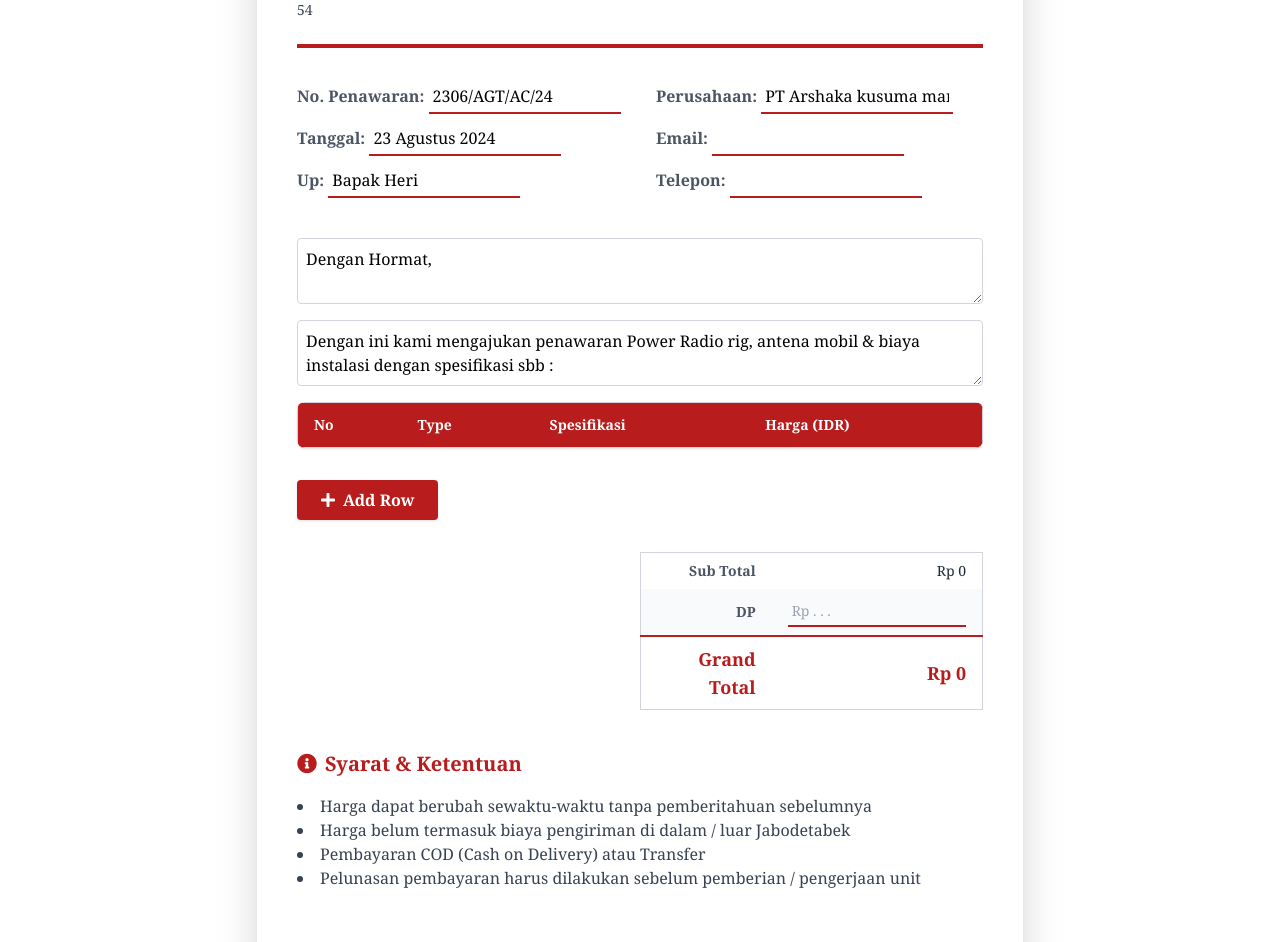
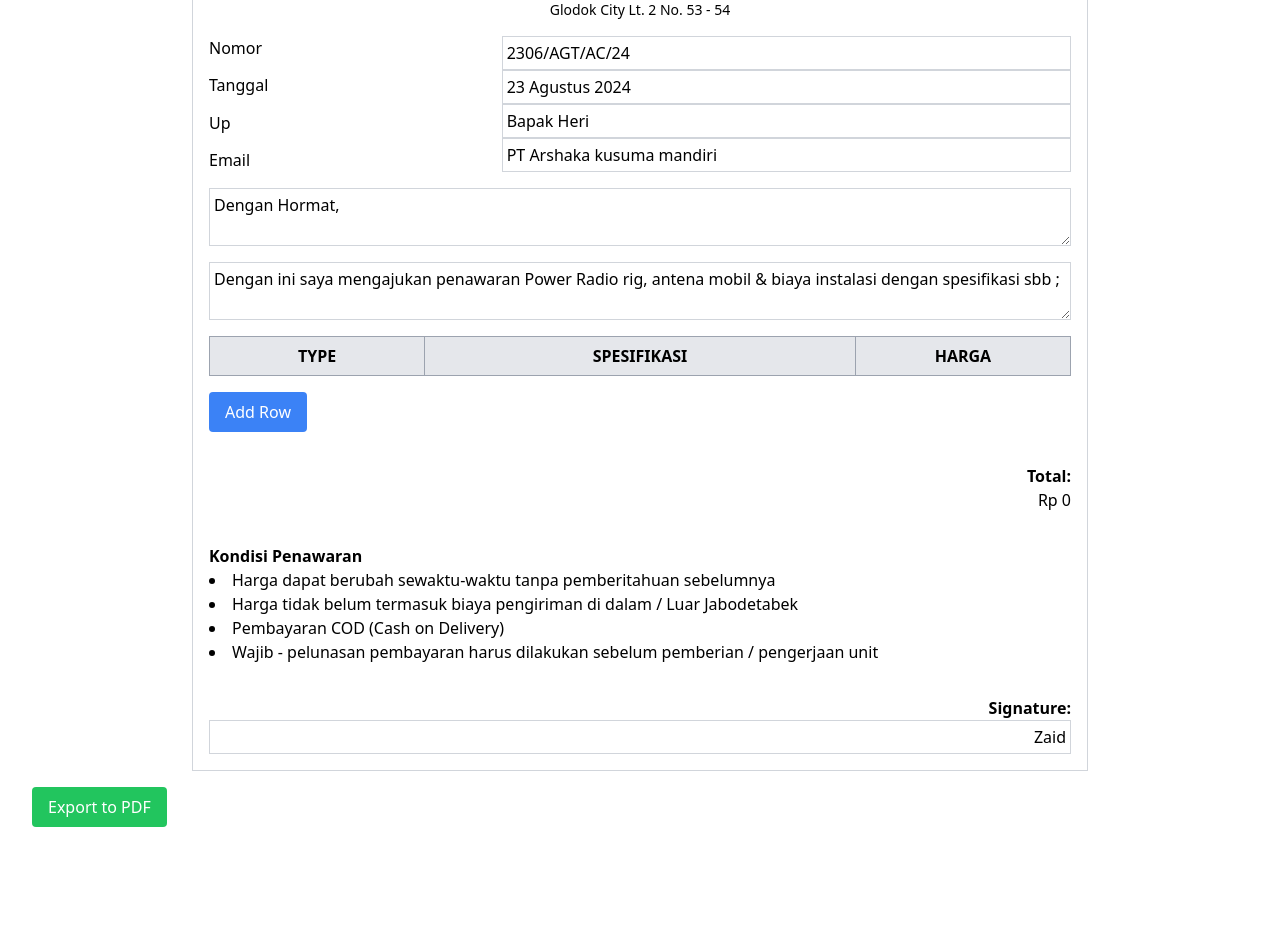
Before and after one commit to AldoWibowo/penawaran, a plain HTML site: page index.html in a window 1280 px wide. Shown: the part 157-1099 px from the top of the page. After the commit the page ends 1016 px from the top, so only its background shows below. Drawn offline with nearby package versions, Linux system fonts and the light colour scheme.

Commit message:
Rollback the UI

```diff
--- a/index.html
+++ b/index.html
@@ -1,127 +1,35 @@
-
 <html lang="en">
  <head>
   <meta charset="utf-8"/>
   <meta content="width=device-width, initial-scale=1.0" name="viewport"/>
-    <title>Penawaran</title>
-    <script src="https://cdn.tailwindcss.com"></script>
+  <title>
+   Penawaran
+  </title>
+  <script src="https://cdn.tailwindcss.com">
+  </script>
   <link href="https://cdnjs.cloudflare.com/ajax/libs/font-awesome/5.15.3/css/all.min.css" rel="stylesheet"/>
-    <script src="https://cdnjs.cloudflare.com/ajax/libs/html2pdf.js/0.9.2/html2pdf.bundle.min.js"></script>
-    <link href="https://fonts.googleapis.com/css2?family=Pacifico&display=swap" rel="stylesheet">
-    <style>
-        body {
-            font-family: Arial, sans-serif;
-        }
-        .pdf-content {
-            padding: 20px;
-        }
-        .font-signature {
-            font-family: 'Pacifico', cursive;
-            letter-spacing: 2px;
-        }
-    </style>
-</head>
-<body class="p-8">
-    <div id="quotationContent" class="max-w-3xl mx-auto pdf-content bg-white rounded-2xl shadow-2xl p-4 sm:p-6 md:p-10 border border-gray-200 font-serif">
-        <!-- Company Header -->
-        <div class="flex flex-col md:flex-row md:items-center md:justify-between mb-8 pb-6 border-b-4 border-red-700 gap-4">
-            <div>
-                <h1 class="text-4xl font-extrabold text-red-700 tracking-wide mb-1 uppercase">ARFICA COM</h1>
-                <p class="text-gray-700 text-sm">Radio Communication & Accessories</p>
-                <p class="text-gray-700 text-sm">Jl Gajah Mada, Pasar Glodok Jaya | Glodok City Lt.2 Blk No : 53-54</p>
-            </div>
-            <div class="text-right">
-                <span class="inline-block bg-red-700 text-white text-2xl font-bold px-6 py-2 rounded shadow uppercase tracking-widest border-2 border-red-700">PENAWARAN</span>
-            </div>
-        </div>
-        <!-- Penawaran & Recipient Details -->
-        <div class="grid grid-cols-1 md:grid-cols-2 gap-4 md:gap-8 mb-10">
-            <div>
-                <div class="mb-2"><span class="font-semibold text-gray-600">No. Penawaran:</span> <input class="border-b-2 border-red-700 bg-transparent p-1 w-48 focus:outline-none" type="text" value="2306/AGT/AC/24"/></div>
-                <div class="mb-2"><span class="font-semibold text-gray-600">Tanggal:</span> <input class="border-b-2 border-red-700 bg-transparent p-1 w-48 focus:outline-none" type="text" value="23 Agustus 2024"/></div>
-                <div><span class="font-semibold text-gray-600">Up:</span> <input class="border-b-2 border-red-700 bg-transparent p-1 w-48 focus:outline-none" type="text" value="Bapak Heri"/></div>
-            </div>
-            <div>
-                <div class="mb-2"><span class="font-semibold text-gray-600">Perusahaan:</span> <input class="border-b-2 border-red-700 bg-transparent p-1 w-48 focus:outline-none" type="text" value="PT Arshaka kusuma mandiri"/></div>
-                <div class="mb-2"><span class="font-semibold text-gray-600">Email:</span> <input class="border-b-2 border-red-700 bg-transparent p-1 w-48 focus:outline-none" type="text" value=""/></div>
-                <div><span class="font-semibold text-gray-600">Telepon:</span> <input class="border-b-2 border-red-700 bg-transparent p-1 w-48 focus:outline-none" type="text" value=""/></div>
-            </div>
-        </div>
-        <!-- Opening -->
-        <div class="mb-4">
-            <textarea class="w-full border border-gray-300 p-2 rounded" rows="2">Dengan Hormat,</textarea>
-        </div>
-        <div class="mb-4">
-            <textarea class="w-full border border-gray-300 p-2 rounded" rows="2">Dengan ini kami mengajukan penawaran Power Radio rig, antena mobil & biaya instalasi dengan spesifikasi sbb :</textarea>
-        </div>
-        <!-- Penawaran Table -->
-        <div class="overflow-x-auto rounded-lg shadow mb-8">
-        <table class="min-w-full text-xs sm:text-sm text-left text-gray-800 bg-white border border-gray-300 rounded-lg" id="quotationTable">
-            <thead class="bg-red-700 text-white">
-                <tr>
-                    <th class="px-2 sm:px-4 py-2 sm:py-3 font-semibold">No</th>
-                    <th class="px-2 sm:px-4 py-2 sm:py-3 font-semibold">Type</th>
-                    <th class="px-2 sm:px-4 py-2 sm:py-3 font-semibold">Spesifikasi</th>
-                    <th class="px-2 sm:px-4 py-2 sm:py-3 font-semibold">Harga (IDR)</th>
-                </tr>
-            </thead>
-            <tbody class="divide-y divide-gray-200">
-                <!-- Rows will be added here dynamically -->
-            </tbody>
-        </table>
-        </div>
-        <button id="addRowButton" class="bg-red-700 hover:bg-red-600 transition text-white px-4 sm:px-6 py-2 mb-8 rounded shadow flex items-center font-semibold w-full sm:w-auto justify-center" onclick="addRow()"><i class="fas fa-plus mr-2"></i>Add Row</button>
-        <!-- Totals Section -->
-        <div class="flex flex-col items-end mb-10">
-            <div class="w-full md:w-1/2">
-                <table class="min-w-full text-xs sm:text-sm text-right text-gray-800 bg-white border border-gray-300 rounded-lg">
-                    <tr>
-                        <td class="px-2 sm:px-4 py-2 font-semibold text-gray-600">Sub Total</td>
-                        <td id="subTotal" class="px-2 sm:px-4 py-2">Rp 0</td>
-                    </tr>
-                    <tr class="bg-gray-50">
-                        <td class="px-2 sm:px-4 py-2 font-semibold text-gray-600">DP</td>
-                        <td class="px-2 sm:px-4 py-2"><input class="border-b-2 border-red-700 bg-transparent p-1 w-full focus:outline-none" type="text" placeholder="Rp . . ." oninput="calculateTotal()"/></td>
-                    </tr>
-                    <tr>
-                        <td class="px-2 sm:px-4 py-2 font-bold text-red-700 text-base sm:text-lg border-t-2 border-red-700">Grand Total</td>
-                        <td id="grandTotal" class="px-2 sm:px-4 py-2 font-bold text-red-700 text-base sm:text-lg border-t-2 border-red-700">Rp 0</td>
-                    </tr>
-                </table>
-            </div>
-        </div>
-        <!-- Syarat & Ketentuan -->
-        <div class="mb-10">
-            <h2 class="text-lg sm:text-xl font-bold mb-4 text-red-700 flex items-center"><i class="fas fa-info-circle mr-2"></i>Syarat & Ketentuan</h2>
-            <ul class="list-disc list-inside text-gray-700">
-                <li>Harga dapat berubah sewaktu-waktu tanpa pemberitahuan sebelumnya</li>
-                <li>Harga belum termasuk biaya pengiriman di dalam / luar Jabodetabek</li>
-                <li>Pembayaran COD (Cash on Delivery) atau Transfer</li>
-                <li>Pelunasan pembayaran harus dilakukan sebelum pemberian / pengerjaan unit</li>
-            </ul>
-        </div>
-        <!-- Signature Section -->
-        <div class="flex justify-end mt-16">
-    <div class="text-right w-full md:w-1/2 flex flex-col items-end">
-        <span class="text-gray-500 text-sm mb-2">Tanda Tangan Resmi</span>
-        <input type="text" placeholder="Tulis Nama Disini"
-            class="mt-2 w-full max-w-xs h-12 sm:h-16 border-b-2 border-red-700 bg-transparent
-                   text-2xl sm:text-3xl text-red-700 font-signature px-2 focus:outline-none" />
-    </div>
-</div>
-        <button id="exportButton" class="bg-red-700 hover:bg-red-600 transition text-white px-4 sm:px-6 py-2 mt-10 rounded shadow flex items-center font-semibold w-full sm:w-auto justify-center" onclick="exportToPDF()"><i class="fas fa-file-pdf mr-2"></i>Export to PDF</button>
-    </div>
+  <script src="https://cdnjs.cloudflare.com/ajax/libs/html2pdf.js/0.9.2/html2pdf.bundle.min.js">
+  </script>
   <script>
    function addRow() {
             const table = document.getElementById('quotationTable').getElementsByTagName('tbody')[0];
-            const rowCount = table.rows.length + 1;
-            const row = table.insertRow();
-            row.innerHTML = `
-                <td>${rowCount}</td>
-                <td><input class="border border-gray-300 p-1 w-full" type="text" placeholder="Type"/></td>
-                <td><textarea class="border border-gray-300 p-1 w-full" placeholder="Spesifikasi"></textarea></td>
-                <td><input class="border border-gray-300 p-1 w-full" type="text" placeholder="Harga (IDR)" oninput="formatCurrency(this); calculateTotal()"/></td>
+            const newRow = table.insertRow();
+            newRow.innerHTML = `
+                <td class="border border-gray-400 p-2">
+                    <input class="w-full border border-gray-300 p-1" type="text" />
+                </td>
+                <td class="border border-gray-400 p-2">
+                    <textarea class="w-full border border-gray-300 p-1" rows="4" oninput="autoResize(this)"></textarea>
+                </td>
+                <td class="border border-gray-400 p-2 text-right">
+                    <input class="w-full border border-gray-300 p-1 text-right harga-input" type="text" oninput="formatCurrency(this); calculateTotal()" />
+                </td>
             `;
+        }
+
+        function autoResize(textarea) {
+            textarea.style.height = 'auto';
+            textarea.style.height = textarea.scrollHeight + 'px';
         }
 
         function formatCurrency(input) {
@@ -129,23 +37,17 @@
             if (value) {
                 value = parseInt(value).toLocaleString('id-ID');
             }
-            input.value = value ? `Rp ${value}` : '';
+            input.value = value;
         }
 
         function calculateTotal() {
-            const table = document.getElementById('quotationTable').getElementsByTagName('tbody')[0];
-            let subTotal = 0;
-            for (let i = 0; i < table.rows.length; i++) {
-                const hargaInput = table.rows[i].cells[3].getElementsByTagName('input')[0].value.replace(/[^0-9]/g, "");
-                if (hargaInput) {
-                    subTotal += parseFloat(hargaInput);
+            const hargaInputs = document.getElementsByClassName('harga-input');
+            let total = 0;
+            for (let i = 0; i < hargaInputs.length; i++) {
+                const value = hargaInputs[i].value.replace(/[^0-9]/g, '');
+                total += parseInt(value) || 0;
             }
-            }
-            document.getElementById('subTotal').innerText = `Rp ${subTotal.toLocaleString('id-ID')}`;
-
-            const dp = document.querySelector('input[placeholder="Rp . . ."]').value.replace(/[^0-9]/g, "");
-            const grandTotal = subTotal - (dp ? parseFloat(dp) : 0);
-            document.getElementById('grandTotal').innerText = `Rp ${grandTotal.toLocaleString('id-ID')}`;
+            document.getElementById('totalHarga').innerText = `Rp ${total.toLocaleString('id-ID')}`;
         }
 
         function exportToPDF() {
@@ -155,18 +57,127 @@
             exportButton.style.display = 'none';
 
             const element = document.getElementById('quotationContent');
-            const opt = {
-                margin: 1,
-                filename: 'penawaran.pdf',
-                image: { type: 'jpeg', quality: 0.98 },
-                html2canvas: { scale: 2 },
-                jsPDF: { unit: 'in', format: 'letter', orientation: 'portrait' }
-            };
-            html2pdf().from(element).set(opt).save().then(() => {
+
+            html2pdf().from(element).save('penawaran.pdf').then(() => {
                 addRowButton.style.display = 'block';
                 exportButton.style.display = 'block';
             });
         }
   </script>
+ </head>
+ <body class="bg-white p-8">
+  <a class="bg-gray-500 text-white px-4 py-2 rounded mb-4 inline-block" href="dashboard">
+   Back to Dashboard
+  </a>
+  <div class="max-w-4xl mx-auto border border-gray-300 p-4" id="quotationContent">
+   <div class="text-center mb-4">
+    <!--<img alt="Company Logo" class="mx-auto mb-2" height="100" src="https://storage.googleapis.com/a1aa/image/iTKReaenVWhnVEGNpYeJgLgnWE9YDcYhYhSSM1cfSQAyBqtPB.jpg" width="100"/>-->
+    <h1 class="text-2xl font-bold text-red-600">
+     ARFICA COM
+    </h1>
+    <p class="text-sm text-red-600">
+     Radio Communication &amp; Accessories
+    </p>
+    <p class="text-sm">
+     Glodok City Lt. 2 No. 53 - 54
+    </p>
+   </div>
+   <div class="mb-4">
+    <div class="grid grid-cols-1 md:grid-cols-3 gap-4">
+     <div class="md:col-span-1 flex flex-col justify-between">
+      <p>
+       Nomor
+      </p>
+      <p>
+       Tanggal
+      </p>
+      <p>
+       Up
+      </p>
+      <p>
+       Email
+      </p>
+     </div>
+     <div class="md:col-span-2 flex flex-col justify-between">
+      <p>
+       <input class="w-full border border-gray-300 p-1" type="text" value="2306/AGT/AC/24"/>
+      </p>
+      <p>
+       <input class="w-full border border-gray-300 p-1" type="text" value="23 Agustus 2024"/>
+      </p>
+      <p>
+       <input class="w-full border border-gray-300 p-1" type="text" value="Bapak Heri"/>
+      </p>
+      <p>
+       <input class="w-full border border-gray-300 p-1" type="text" value="PT Arshaka kusuma mandiri"/>
+      </p>
+     </div>
+    </div>
+   </div>
+   <p class="mb-4">
+    <textarea class="w-full border border-gray-300 p-1" rows="2">Dengan Hormat,</textarea>
+   </p>
+   <p class="mb-4">
+    <textarea class="w-full border border-gray-300 p-1" rows="2">Dengan ini saya mengajukan penawaran Power Radio rig, antena mobil &amp; biaya instalasi dengan spesifikasi sbb ;</textarea>
+   </p>
+   <table class="w-full border-collapse border border-gray-400 mb-4" id="quotationTable">
+    <thead>
+     <tr class="bg-gray-200">
+      <th class="border border-gray-400 p-2 w-1/4">
+       TYPE
+      </th>
+      <th class="border border-gray-400 p-2 w-1/2">
+       SPESIFIKASI
+      </th>
+      <th class="border border-gray-400 p-2 w-1/4">
+       HARGA
+      </th>
+     </tr>
+    </thead>
+    <tbody>
+    </tbody>
+   </table>
+   <button class="bg-blue-500 text-white px-4 py-2 rounded" id="addRowButton" onclick="addRow()">
+    Add Row
+   </button>
+   <div class="mt-8">
+    <p class="text-right font-bold">
+     Total:
+    </p>
+    <p class="text-right" id="totalHarga">
+     Rp 0
+    </p>
+   </div>
+   <div class="mb-4 mt-8">
+    <p class="font-bold">
+     Kondisi Penawaran
+    </p>
+    <ul class="list-disc list-inside">
+     <li>
+      Harga dapat berubah sewaktu-waktu tanpa pemberitahuan sebelumnya
+     </li>
+     <li>
+      Harga tidak belum termasuk biaya pengiriman di dalam / Luar Jabodetabek
+     </li>
+     <li>
+      Pembayaran COD (Cash on Delivery)
+     </li>
+     <li>
+      Wajib - pelunasan pembayaran harus dilakukan sebelum pemberian / pengerjaan unit
+     </li>
+    </ul>
+   </div>
+   <div class="mt-8">
+    <p class="text-right font-bold">
+     Signature:
+    </p>
+    <p class="text-right">
+     <input class="w-full border border-gray-300 p-1 text-right" type="text" value="Zaid"/>
+    </p>
+   </div>
+  </div>
+  <button class="bg-green-500 text-white px-4 py-2 rounded mt-4" id="exportButton" onclick="exportToPDF()">
+   Export to PDF
+  </button>
  </body>
 </html>
```
Lines whose indentation alone changed are shown as unchanged.
